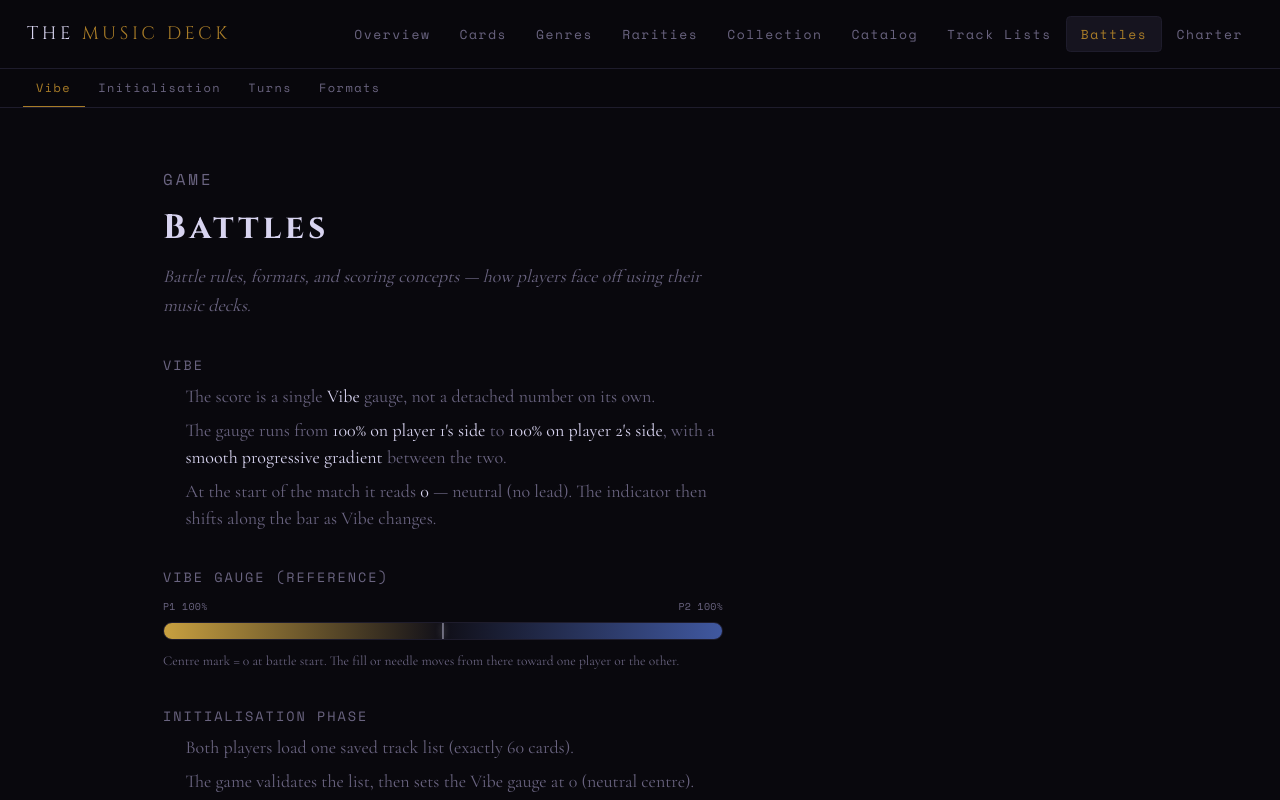
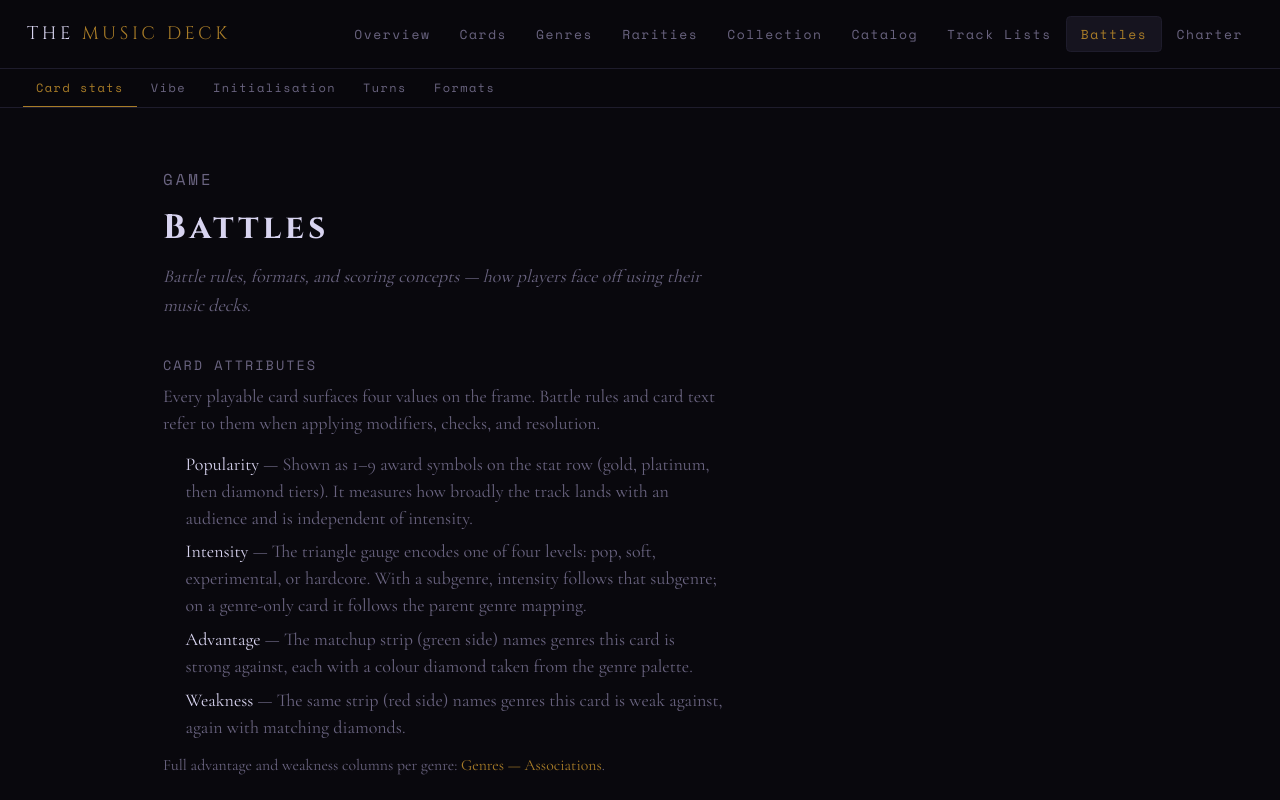
Before and after one commit to BehindTheMusicTree/the-music-deck-assets, a Next.js app: page /battles in a window 1280 px wide. Shown: the top 800 px of the page. Built offline with nearby package versions, Linux system fonts and the light colour scheme.

Commit message:
refactor: add card attributes section to BattlesPage and update BattlesSubTabs for improved navigation and user experience

```diff
--- a/app/battles/page.tsx
+++ b/app/battles/page.tsx
@@ -1,3 +1,4 @@
+import Link from "next/link";
 import BattlesSubTabs from "@/components/BattlesSubTabs";
 
 export default function BattlesPage() {
@@ -14,6 +15,50 @@ export default function BattlesPage() {
         <p className="font-garamond italic text-muted mb-8 max-w-[560px]">
           Battle rules, formats, and scoring concepts — how players face off using their music decks.
         </p>
+
+        <div id="card-attributes" className="mb-8 max-w-[560px]">
+          <div className="font-mono tracking-[2px] text-muted text-xs uppercase mb-2">
+            Card attributes
+          </div>
+          <p className="font-garamond text-muted leading-normal m-0 mb-3">
+            Every playable card surfaces four values on the frame. Battle rules and
+            card text refer to them when applying modifiers, checks, and resolution.
+          </p>
+          <ul className="font-garamond text-muted leading-normal m-0 pl-5 space-y-1.5">
+            <li>
+              <span className="text-white">Popularity</span> — Shown as 1–9 award
+              symbols on the stat row (gold, platinum, then diamond tiers). It
+              measures how broadly the track lands with an audience and is
+              independent of intensity.
+            </li>
+            <li>
+              <span className="text-white">Intensity</span> — The triangle gauge
+              encodes one of four levels: pop, soft, experimental, or hardcore.
+              With a subgenre, intensity follows that subgenre; on a genre-only card
+              it follows the parent genre mapping.
+            </li>
+            <li>
+              <span className="text-white">Advantage</span> — The matchup strip
+              (green side) names genres this card is strong against, each with a
+              colour diamond taken from the genre palette.
+            </li>
+            <li>
+              <span className="text-white">Weakness</span> — The same strip (red
+              side) names genres this card is weak against, again with matching
+              diamonds.
+            </li>
+          </ul>
+          <p className="font-garamond text-muted text-sm leading-normal mt-3 mb-0">
+            Full advantage and weakness columns per genre:{" "}
+            <Link
+              href="/genres#associations"
+              className="text-gold underline-offset-2 hover:underline"
+            >
+              Genres — Associations
+            </Link>
+            .
+          </p>
+        </div>
 
         <div id="vibe" className="mb-8 max-w-[560px]">
           <div className="font-mono tracking-[2px] text-muted text-xs uppercase mb-2">Vibe</div>
--- a/app/genres/page.tsx
+++ b/app/genres/page.tsx
@@ -129,7 +129,7 @@ export default function GenresPage() {
           <GenreWheel />
         </div>
 
-        <div id="genre-intensity" className="w-full max-w-[860px] mt-10 mb-10">
+        <div id="genre-intensity" className="w-full max-w-[1100px] mt-10 mb-10">
           <div className="font-mono tracking-[2px] text-muted uppercase mb-2">
             Genre-level intensity
           </div>
@@ -140,8 +140,9 @@ export default function GenresPage() {
             is <span className="text-white/80">hardcore</span>,{" "}
             <span className="text-white/80">Hip-Hop</span> is{" "}
             <span className="text-white/80">soft</span>,{" "}
-            <span className="text-white/80">Classical</span> and{" "}
-            <span className="text-white/80">Rock</span> are{" "}
+            <span className="text-white/80">Classical</span>,{" "}
+            <span className="text-white/80">Rock</span>, and{" "}
+            <span className="text-white/80">Reggae/Dub</span> are{" "}
             <span className="text-white/80">experimental</span>, and all other
             genres are <span className="text-white/80">pop</span>.
           </p>
@@ -184,11 +185,15 @@ export default function GenresPage() {
           </div>
         </div>
 
-        {/* Genre themes */}
         <div id="genre-themes" className="w-full max-w-[1100px] mt-4 mb-10">
-          <div className="font-mono tracking-[2px] text-muted uppercase mb-2">Genre Themes</div>
+          <div className="font-mono tracking-[2px] text-muted uppercase mb-2">
+            Genre Themes
+          </div>
           <p className="font-garamond italic text-muted text-[16px] leading-[1.45] mb-6 max-w-[600px]">
-            Each genre defines a full colour theme used across the card frame. You can preview a subgenre alone, a country or region alone, or combine a subgenre with a country to apply the World/Genre border rule automatically.
+            Each genre defines a full colour theme used across the card frame. You
+            can preview a subgenre alone, a country or region alone, or combine a
+            subgenre with a country to apply the World/Genre border rule
+            automatically.
           </p>
           <GenreThemePreview />
         </div>
--- a/components/BattlesSubTabs.tsx
+++ b/components/BattlesSubTabs.tsx
@@ -3,6 +3,7 @@
 import { useEffect, useState } from "react";
 
 const SECTIONS = [
+  { id: "card-attributes", label: "Card stats" },
   { id: "vibe", label: "Vibe" },
   { id: "initialisation-phase", label: "Initialisation" },
   { id: "turns", label: "Turns" },
@@ -10,7 +11,7 @@ const SECTIONS = [
 ] as const;
 
 export default function BattlesSubTabs() {
-  const [active, setActive] = useState("vibe");
+  const [active, setActive] = useState("card-attributes");
 
   useEffect(() => {
     const observers = SECTIONS.map(({ id }) => {
--- a/lib/genres.ts
+++ b/lib/genres.ts
@@ -517,6 +517,7 @@ const APP_GENRE_ONLY_INTENSITY: Partial<Record<AppGenreName, Intensity>> = {
   "Hip-Hop": "soft",
   Classical: "experimental",
   Rock: "experimental",
+  "Reggae/Dub": "experimental",
 };
 
 export function appGenreIntensity(genre: AppGenreName): Intensity {
```
Also changed, not shown: 1 other file (tests, documents, lock files or other folders). Lines whose indentation alone changed are shown as unchanged.
